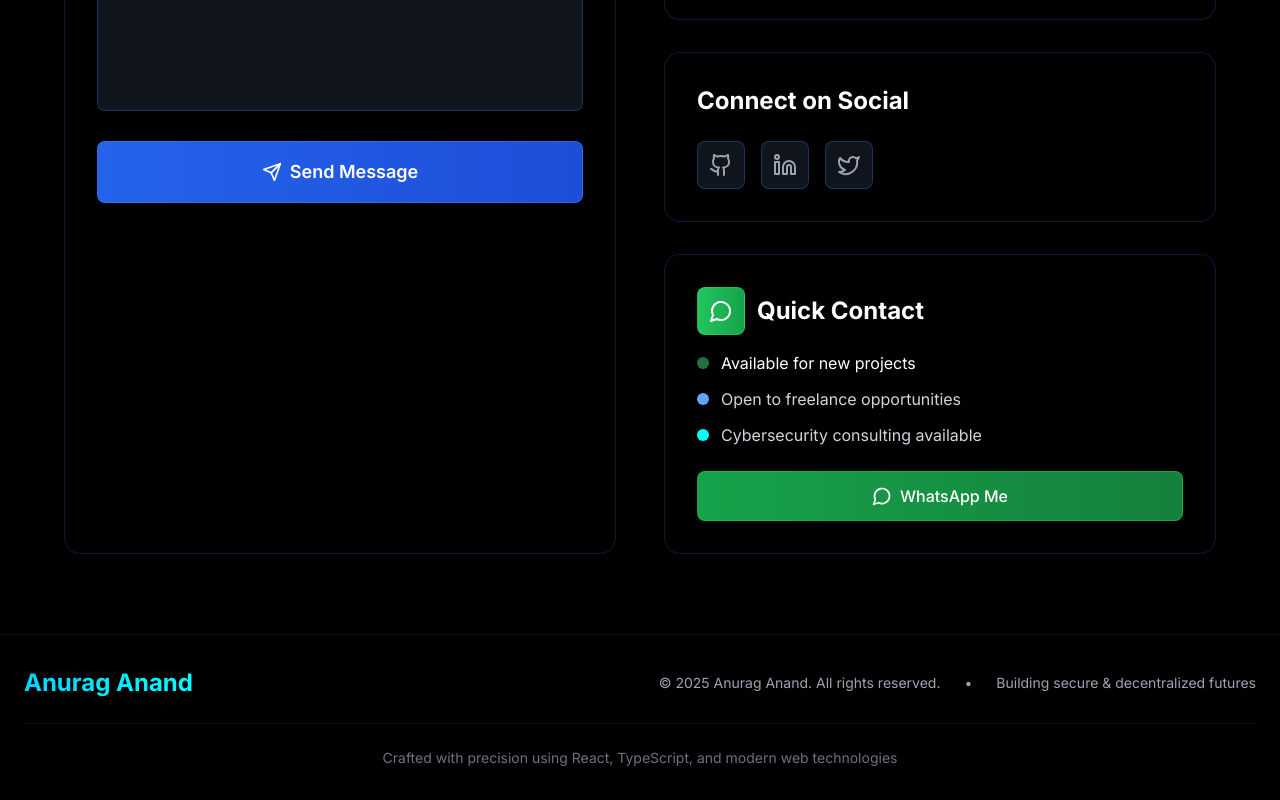
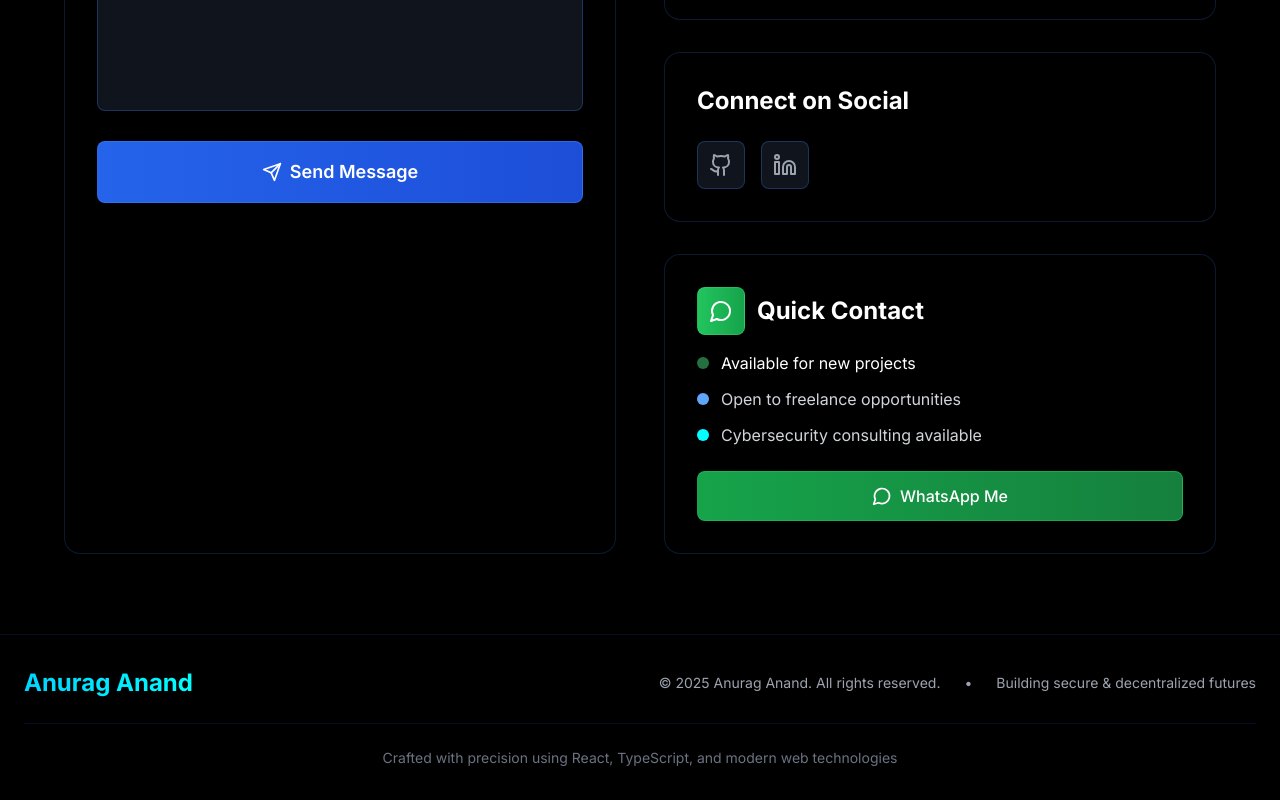
Before and after one commit to anuragged/MyPortfolio, a React (Vite) app: page / in a window 1280 px wide. Shown: the part 7833-8633 px from the top of the page. Built offline with nearby package versions, Linux system fonts and the light colour scheme.

Commit message:
Updated Contact.tsx

```diff
--- a/src/components/Contact.tsx
+++ b/src/components/Contact.tsx
@@ -89,12 +89,6 @@ const Contact: React.FC = () => {
       href: 'https://www.linkedin.com/in/anurag-anand-b77797269/',
       color: 'hover:text-blue-400'
     },
-    {
-      icon: Twitter,
-      label: 'Twitter',
-      href: 'https://twitter.com/anurag_anand_dev',
-      color: 'hover:text-sky-400'
-    }
   ];
 
   return (
```
